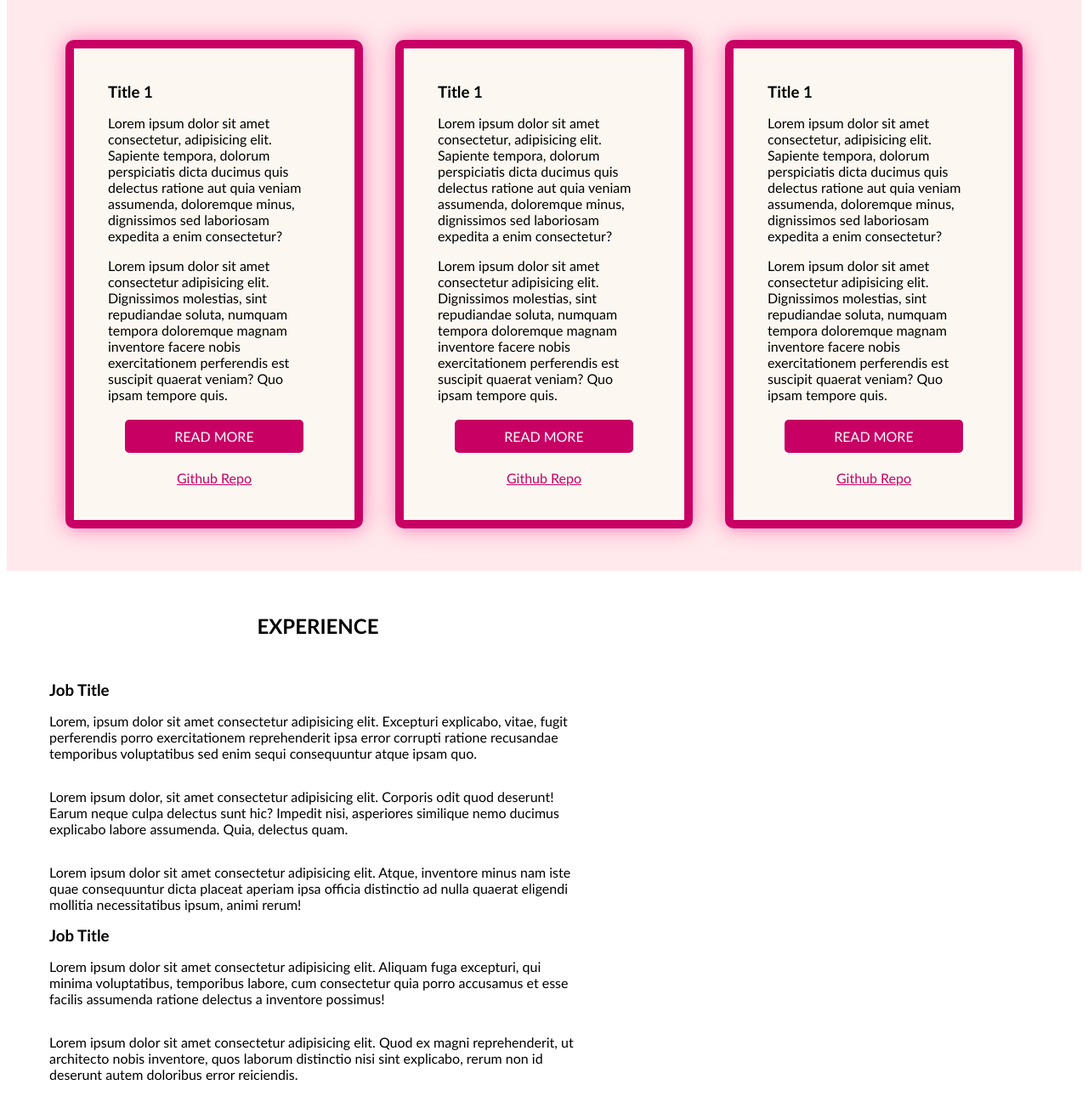
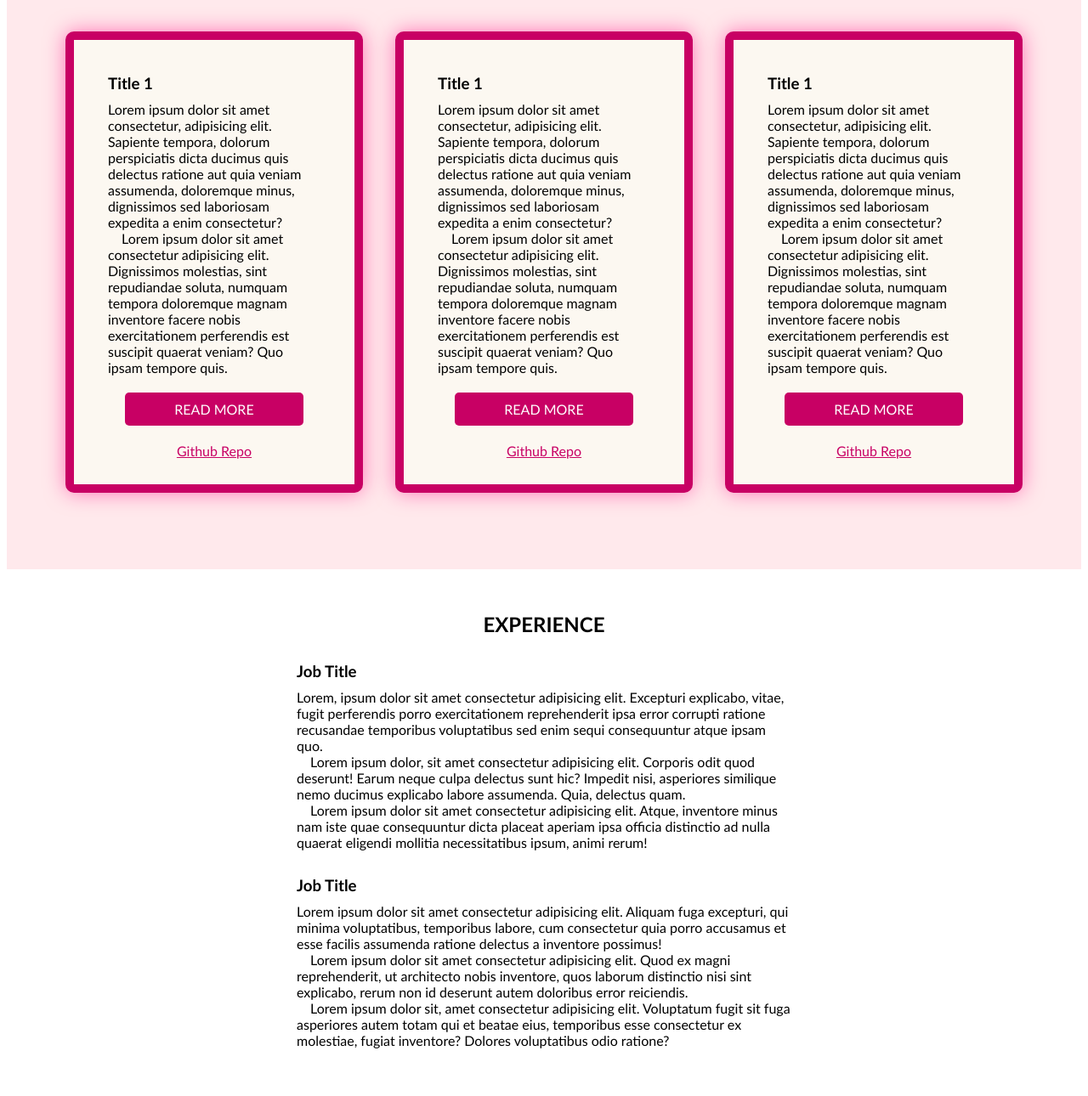
Before and after one commit to boolean-uk/html-full-stack-portfolio, a plain HTML site: page index_Rebecca.html in a window 1280 px wide. Shown: the part 90-1380 px from the top of the page at 85% size. Drawn offline with Linux system fonts and the light colour scheme.

Commit message:
CSS fiddling

```diff
--- a/style_Rebecca.css
+++ b/style_Rebecca.css
@@ -4,12 +4,21 @@
 
 h1, h2 {
   text-align: center;
-  margin: 0 0 50px 0;
+  margin: 0;
   text-transform: uppercase;
 }
 
 h3 {
+  margin: 30px 0 10px 0;
+}
+
+p {
   margin: 0;
+  padding: 0;
+}
+
+p+p {
+  text-indent: 1em;
 }
 
 .portfolio, .experience {
@@ -18,7 +27,8 @@ h3 {
 
 .experience {
   display: grid;
-  width: 50%;
+  place-content: center;
+  grid-auto-columns: 50%;
 }
 
 .portfolio {
@@ -31,7 +41,8 @@ h3 {
   border-radius: 10px;
   box-shadow: 0 0 25px rgba(255, 0, 128, 0.5);
   width: 250px;
-  padding: 40px;
+  padding: 10px 40px 30px 40px;
+  margin: 40px 0;
 }
 
 .button {
```
